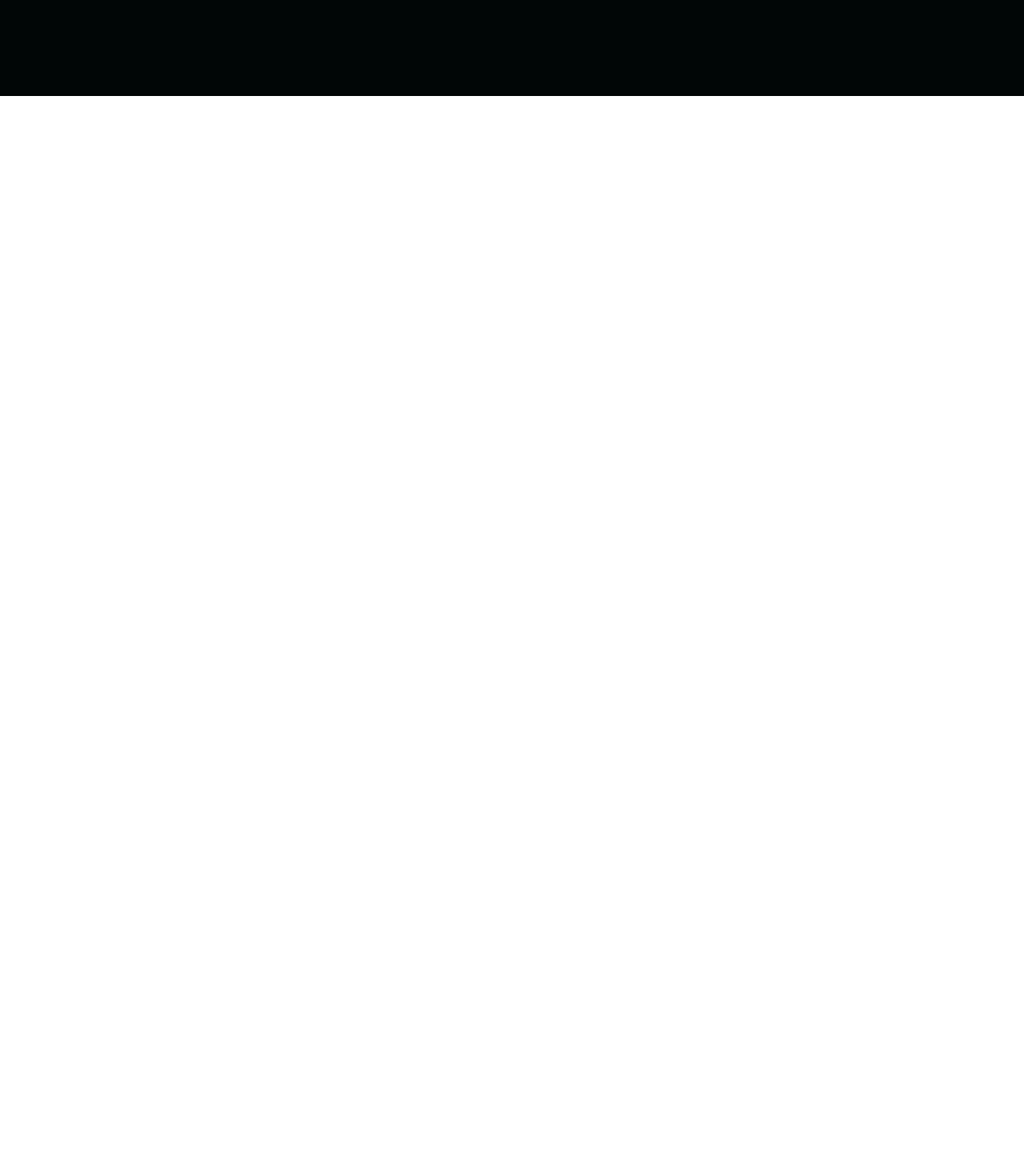
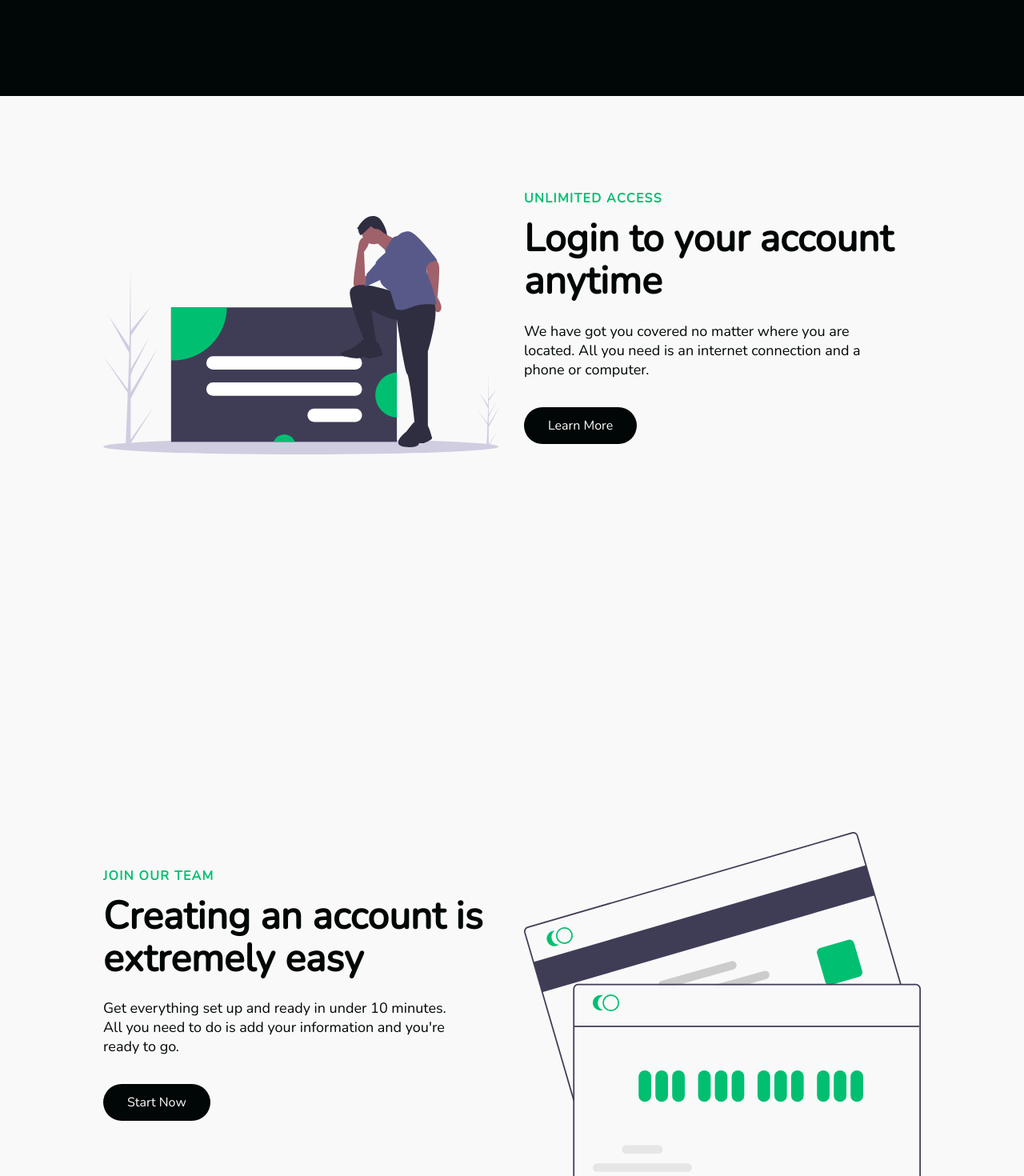
Before and after one commit to Ibtid/Landing-page-2, a React (Create React App) app: page / in a window 1280 px wide. Shown: the part 1480-2950 px from the top of the page at 80% size. Before the commit the page ends 1600 px from the top, so only its background shows below. Built offline with nearby package versions, Linux system fonts and the light colour scheme.

Commit message:
services started

```diff
--- a/src/components/Button.css
+++ b/src/components/Button.css
@@ -21,11 +21,11 @@
 
 .primary {
   background: #01bf71;
+  color: black;
 }
 
 .primary:hover {
-  background: #010606;
-  color: #fff;
+  background: #fff;
 }
 
 .big {
--- a/src/components/InfoSection/Data.js
+++ b/src/components/InfoSection/Data.js
@@ -14,3 +14,37 @@
     primary:true,
     darkText: false
 }
+
+export  const homeObjTwo = {
+    id:'discover',
+    lightBg: true,
+    lightText: false,
+    lightTextDesc: false,
+    topline: 'Unlimited Access',
+    headline: "Login to your account anytime",
+    description:'We have got you covered no matter where you are located. All you need is an internet connection and a phone or computer.',
+    buttonLabel:'Learn More',
+    imgStart: true,
+    img: require("../../images/svg-4.svg"),
+    alt: 'Car',
+    dark: false,
+    primary:false,
+    darkText: true
+}
+
+export  const homeObjThree = {
+    id:'signup',
+    lightBg: true,
+    lightText: false,
+    lightTextDesc: false,
+    topline: 'Join our Team',
+    headline: "Creating an account is extremely easy",
+    description:"Get everything set up and ready in under 10 minutes. All you need to do is add your information and you're ready to go.",
+    buttonLabel:'Start Now',
+    imgStart: false,
+    img: require("../../images/svg-2.svg"),
+    alt: 'Car',
+    dark: false,
+    primary:false,
+    darkText: true
+}
--- a/src/components/InfoSection/InfoSection.css
+++ b/src/components/InfoSection/InfoSection.css
@@ -95,13 +95,14 @@
 
 .Img {
   width: 100%;
+  height: 100%;
   margin: 0 0 10px 0;
   padding-right: 0;
 }
 
 @media screen and (max-width: 768px) {
   .InfoContainer {
-    padding: 100px 0;
+    padding: 55px 0;
   }
 
   .InfoRow {
@@ -111,6 +112,11 @@
   .imgStart {
     grid-template-areas: "col1" "col2";
   }
+
+  .ImgWrap {
+    height: 150px;
+    padding-bottom: 30px;
+  }
 }
 
 @media screen and (max-width: 480px) {
--- a/src/components/InfoSection/InfoSection.js
+++ b/src/components/InfoSection/InfoSection.js
@@ -14,7 +14,15 @@
                             <h1 className={`Heading ${props.lightText?"lightText":""}`}>{props.headline}</h1>
                             <p className={`Subtitle ${props.darkText?"darkText":""}`}>{props.description}</p>
                             <div className="BtnWrap">
-                                <LinkS className={`Button ${props.lightBg?"":"primary"}`} to="home">
+                                <LinkS
+                                className={`Button ${props.lightBg?"":"primary"}`}
+                                to="home"
+                                smooth={true}
+                                duration={500}
+                                spy={true}
+                                exact="true"
+                                offset={-80}
+                                >
                                     {props.buttonLabel}
                                 </LinkS>
                             </div>
--- a/src/pages/Home.js
+++ b/src/pages/Home.js
@@ -1,6 +1,6 @@
 import React,{useState} from 'react'
 import HeroSection from '../components/Hero/HeroSection';
-import { homeObjOne } from '../components/InfoSection/Data';
+import { homeObjOne,homeObjThree,homeObjTwo } from '../components/InfoSection/Data';
 import InfoSection from '../components/InfoSection/InfoSection';
 import Navbar from '../components/Navbar/NavBar'
 import Sidebar from '../components/Sidebar/Sidebar'
@@ -18,6 +18,8 @@
             <Navbar toggle={toggle}/>
             <HeroSection/>
             <InfoSection {...homeObjOne}/>
+            <InfoSection {...homeObjTwo}/>
+            <InfoSection {...homeObjThree}/>
         </div>
     )
 }
```
Also changed, not shown: src/components/Services/Services.js (added, +11 -0 lines), src/components/Services/Services.css (added).
